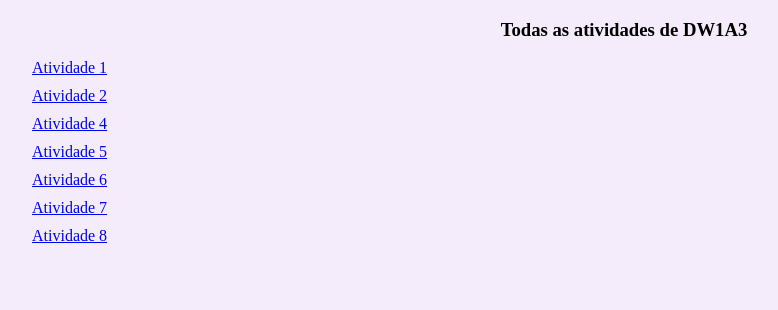
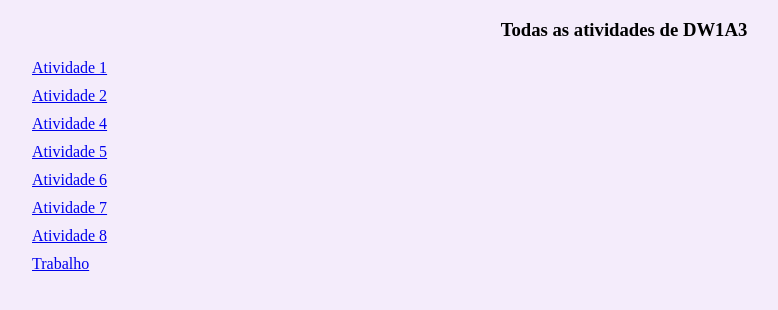
Before and after one commit to luizarosito/DW1A3, a plain HTML site: page index.html in a window 1280 px wide. Shown: the whole page, without its empty margins (16-794 px from the left). Drawn offline with Linux system fonts and the light colour scheme.

Commit message:
Trabalho

```diff
--- a/index.html
+++ b/index.html
@@ -34,6 +34,9 @@
             <li>
                 <a href="https://github.com/luizarosito/DW1A3/tree/main/Atividades/A8" target="_blank" rel="noopener noreferrer">Atividade 8</a>
             </li>
+            <li>
+                <a href="https://github.com/luizarosito/DW1A3/tree/main/Trabalho" target="_blank" rel="noopener noreferrer">Trabalho</a>
+            </li>
         </ul>
     </section>
 </body>
```
